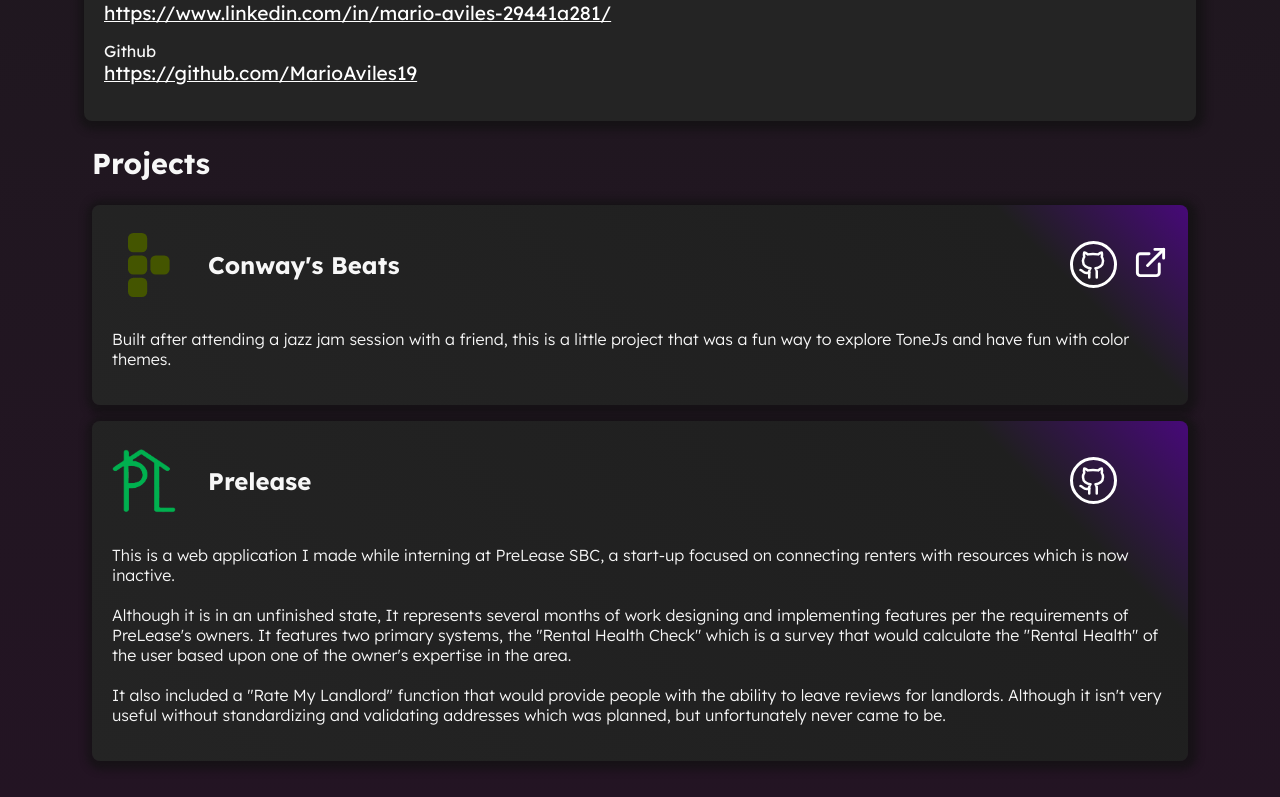
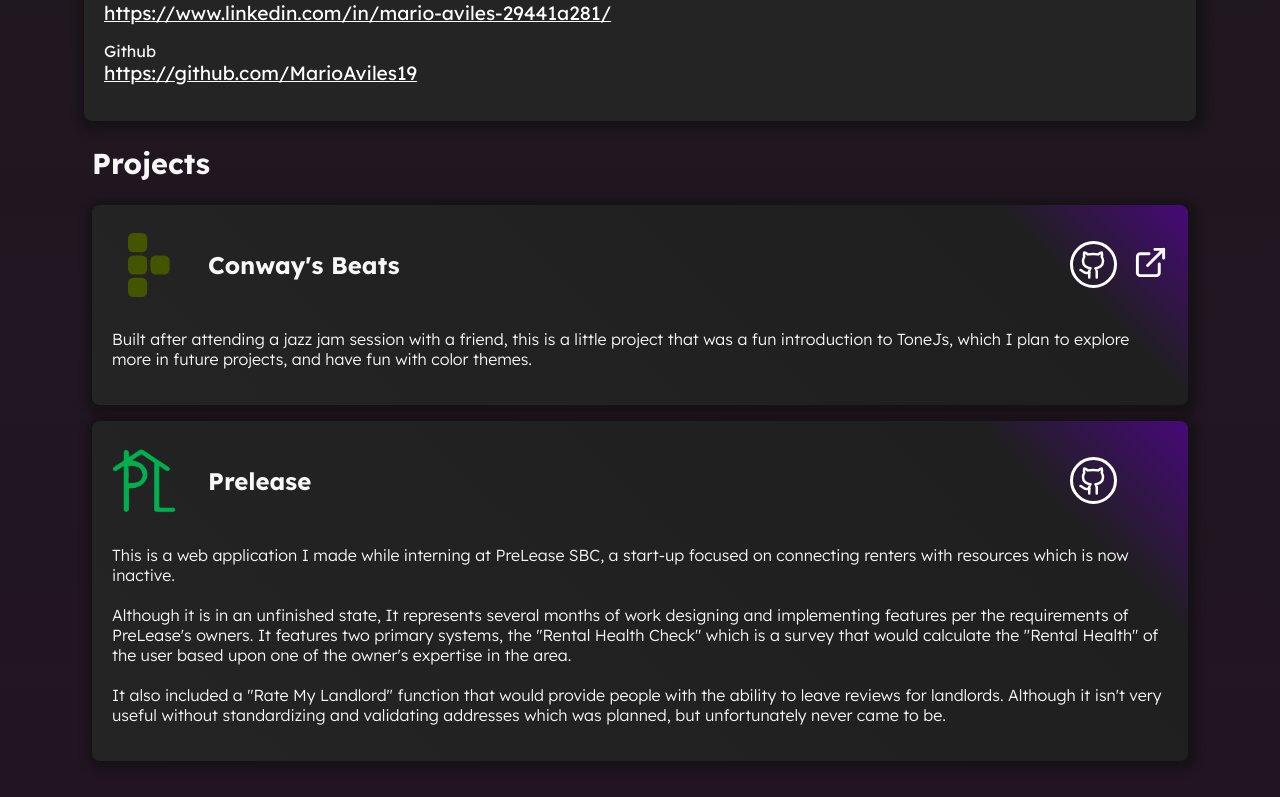
Before and after one commit to MarioAviles19/Portfolio, a SvelteKit app: page / in a window 1280 px wide. Shown: the part 1019-1816 px from the top of the page. Built offline with nearby package versions, Linux system fonts and the light colour scheme.

Commit message:
Changed description

```diff
--- a/src/routes/+page.svelte
+++ b/src/routes/+page.svelte
@@ -64,7 +64,9 @@
 
 
                 <p class="body">
-                    Built after attending a jazz jam session with a friend, this is a little project that was a fun way to explore ToneJs and have fun with color themes.
+                    Built after attending a jazz jam session with a friend,
+                    this is a little project that was a fun introduction to ToneJs, which I plan to explore more in future projects, and have fun with color themes.
+
                 </p>
 
         </div>
```
